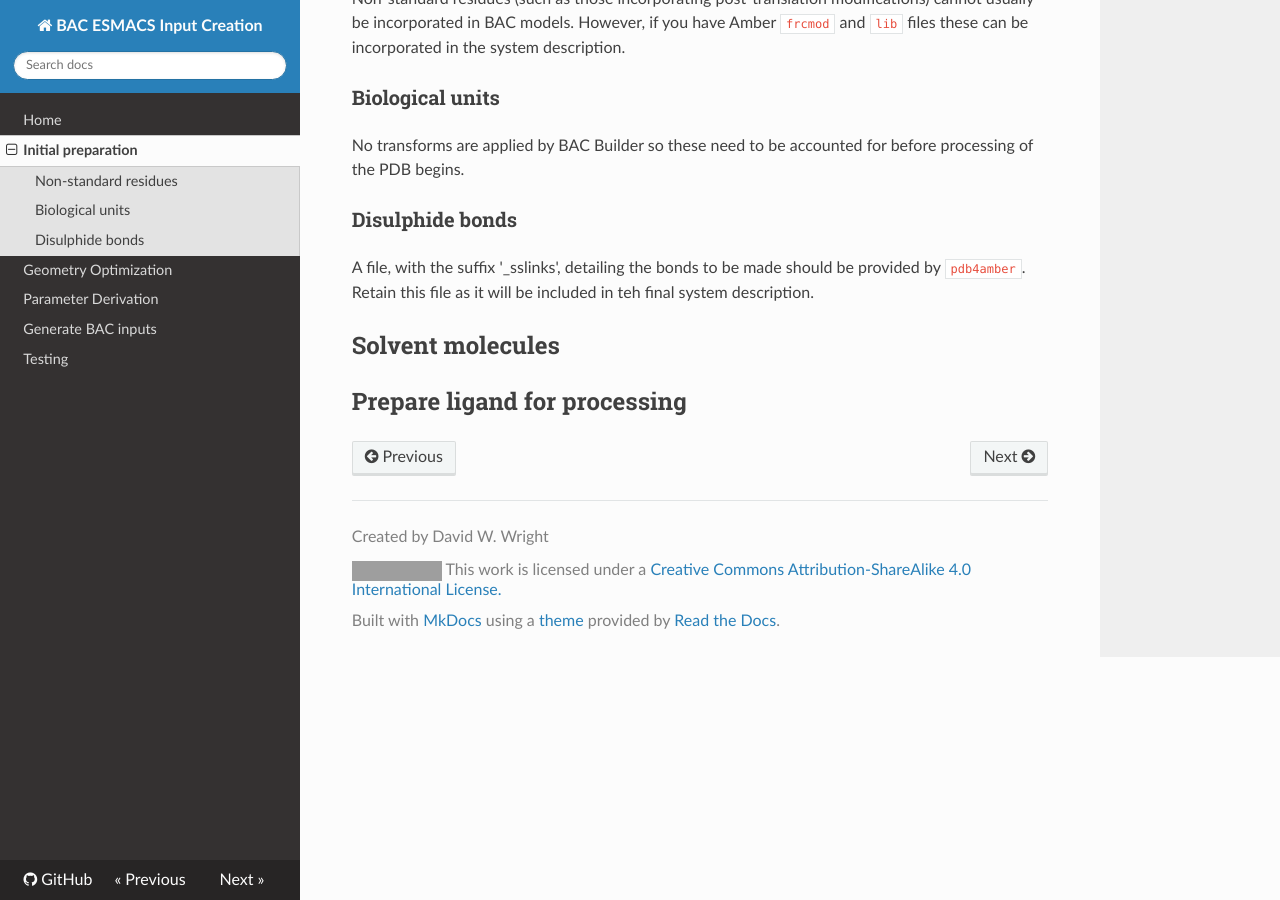
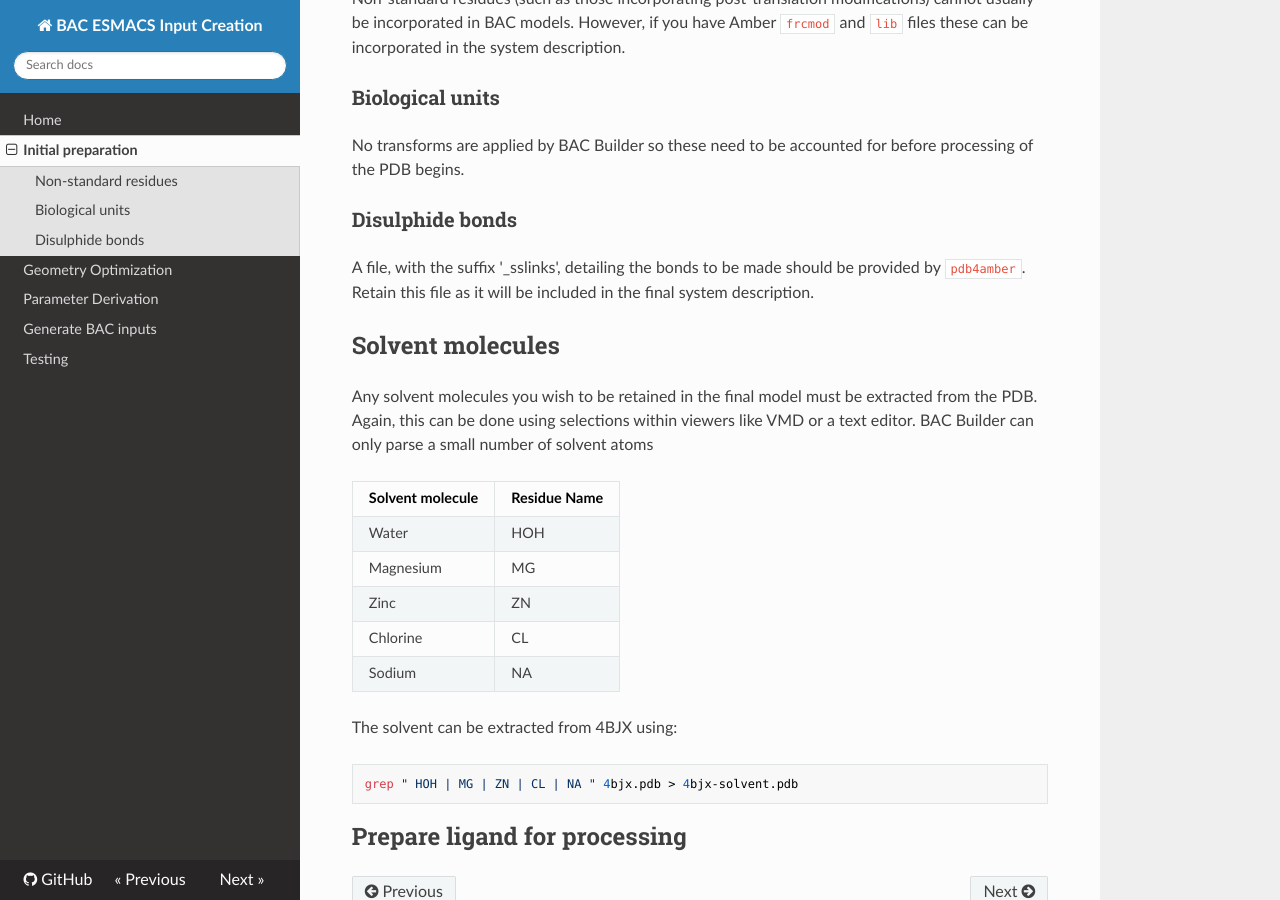
Before and after one commit to UCL-CCS/esmacs-input-creation-docs, an MkDocs documentation site: the page built from docs/preparation.md, in a window 1280 px wide and 900 px high, scrolled down 1998 px. Built offline with MkDocs 1.6.1, drawn with Linux system fonts in a browser that asks for light colours; nearby versions of some CDN libraries; old or Windows-style settings are respelled for this version of MkDocs; grey boxes are pictures that could not be loaded.

Commit message:
Added section on solvent extraction

````diff
--- a/docs/preparation.md
+++ b/docs/preparation.md
@@ -61,10 +61,26 @@ No transforms are applied by BAC Builder so these need to be accounted for befor
 ### Disulphide bonds
 
 A file, with the suffix '\_sslinks', detailing the bonds to be made should be provided by `pdb4amber`.
-Retain this file as it will be included in teh final system description.
+Retain this file as it will be included in the final system description.
 
 ## Solvent molecules
 
+Any solvent molecules you wish to be retained in the final model must be extracted from the PDB.
+Again, this can be done using selections within viewers like VMD or a text editor.
+BAC Builder can only parse a small number of solvent atoms
 
+| Solvent molecule    | Residue Name |
+|---------------------|--------------|
+|Water                |     HOH      |
+|Magnesium            |     MG       |
+|Zinc                 |     ZN       |
+|Chlorine             |     CL       |
+|Sodium               |     NA       |
+
+The solvent can be extracted from 4BJX using:
+
+```
+grep " HOH | MG | ZN | CL | NA " 4bjx.pdb > 4bjx-solvent.pdb
+```
 
 ## Prepare ligand for processing
````
